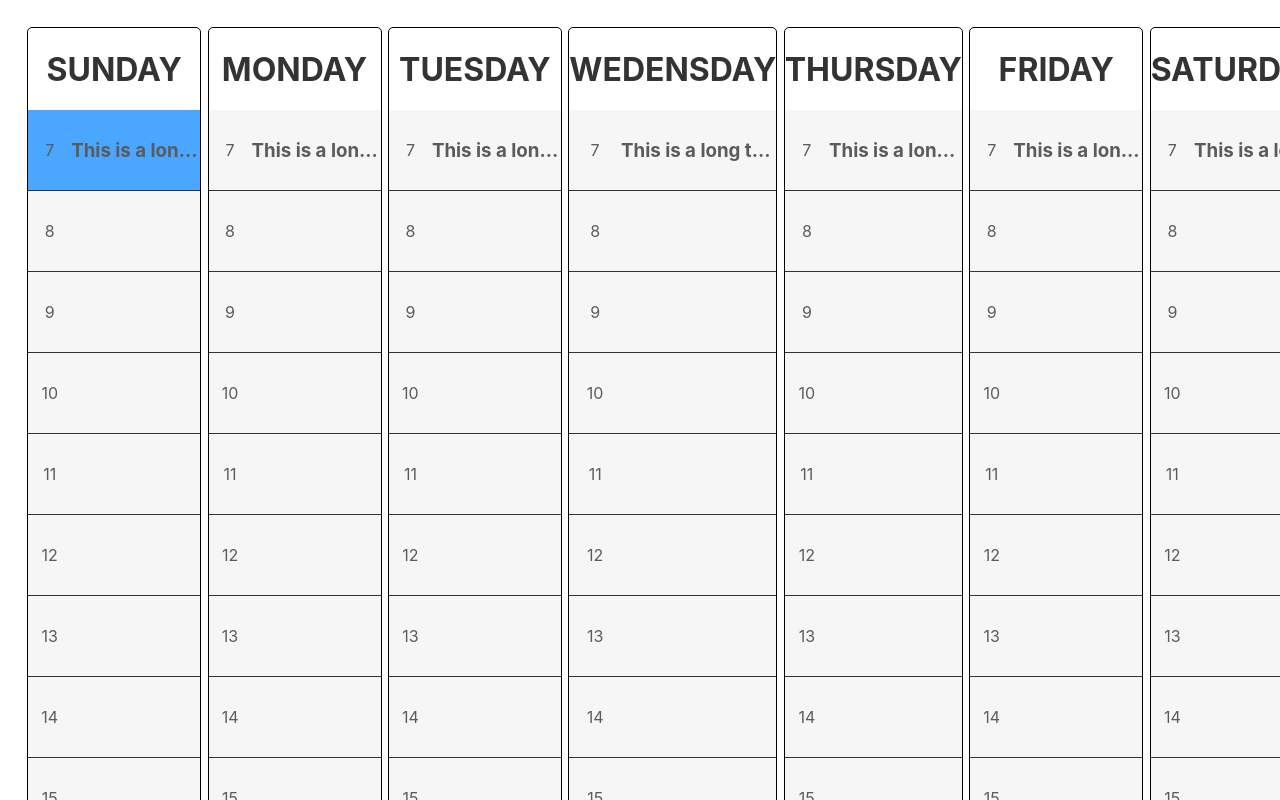
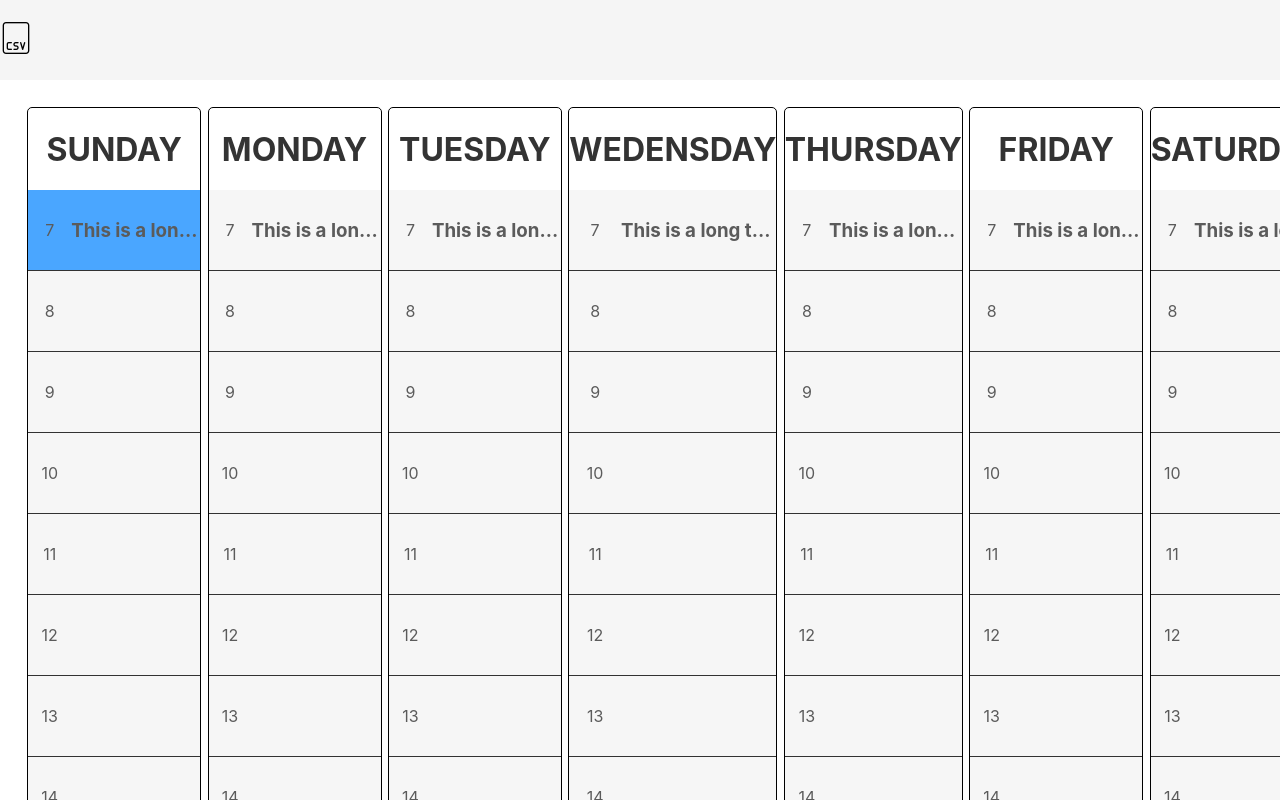
Before and after one commit to hansuribe/svelte-calendar, a Svelte app: page /#TUESDAY in a window 1280 px wide. Shown: the top 800 px of the page. Built offline with nearby package versions, Linux system fonts and the light colour scheme.

Commit message:
Added csv utility

```diff
--- a/src/App.svelte
+++ b/src/App.svelte
@@ -1,11 +1,13 @@
 
 <script>
 	import Week from "./components/Week.svelte";
+	import Nav from "./components/Nav.svelte";
 	import Modify from "./components/Modify.svelte";
 </script>
 
 <main>
 	<Modify />
+	<Nav />
 	<Week/>
 </main>
 
--- /dev/null
+++ b/src/components/Nav.svelte
@@ -0,0 +1,36 @@
+<script>
+  import exportToCsv from "../utils/csv.js";
+</script>
+
+<style>
+  .nav {
+    z-index: 100;
+    position: fixed;
+    top: 0;
+    left: 0;
+    width: 100vw;
+    height: 5em;
+    background-color: whitesmoke;
+  }
+
+  .items {
+      display: flex;
+      height: 100%;
+      flex-direction: row;
+      align-items: center;
+      justify-content: flex-start;
+  }
+
+  .nav-item {
+      cursor: pointer;
+  }
+
+</style>
+
+<div class="nav">
+  <div class="items">
+    <div class="nav-item">
+      <img class="csv" on:click={exportToCsv} alt="export_to_csv" src="csv-file-format.png" />
+    </div>
+  </div>
+</div>
--- a/src/components/Week.svelte
+++ b/src/components/Week.svelte
@@ -33,6 +33,7 @@
         flex-direction: row;
         height: auto;
         width: 100vw;
+        margin-top: 5em;
     }
 
     @media only screen and (max-width: 1024px) {
--- /dev/null
+++ b/src/utils/csv.js
@@ -0,0 +1,31 @@
+const data = JSON.parse(localStorage.getItem("data"));
+const columnDelimiter = ',';
+const lineDelimiter = '\n';
+
+let days = [];
+
+// [{name, hours: { desc, bg }}]
+
+export default function exportToCsv() {
+    console.log(data);
+    if (data == null || !data.length)
+        return null;
+
+    data.forEach((day) => createDayData(day));
+}
+
+function createDayData(day) {
+    const hoursKeys = Object.keys(day.hours);
+    let result = '';
+
+    result += ['hour','desc'].join(columnDelimiter);
+    result += lineDelimiter;
+
+    hoursKeys.forEach((hour) => {
+        result += [hour, day.hours[hour].desc].join(columnDelimiter);
+        result += lineDelimiter;
+    })
+
+    days.push(result);
+    console.log(result);
+}
```
Also changed, not shown: public/csv-file-format.png (added).
